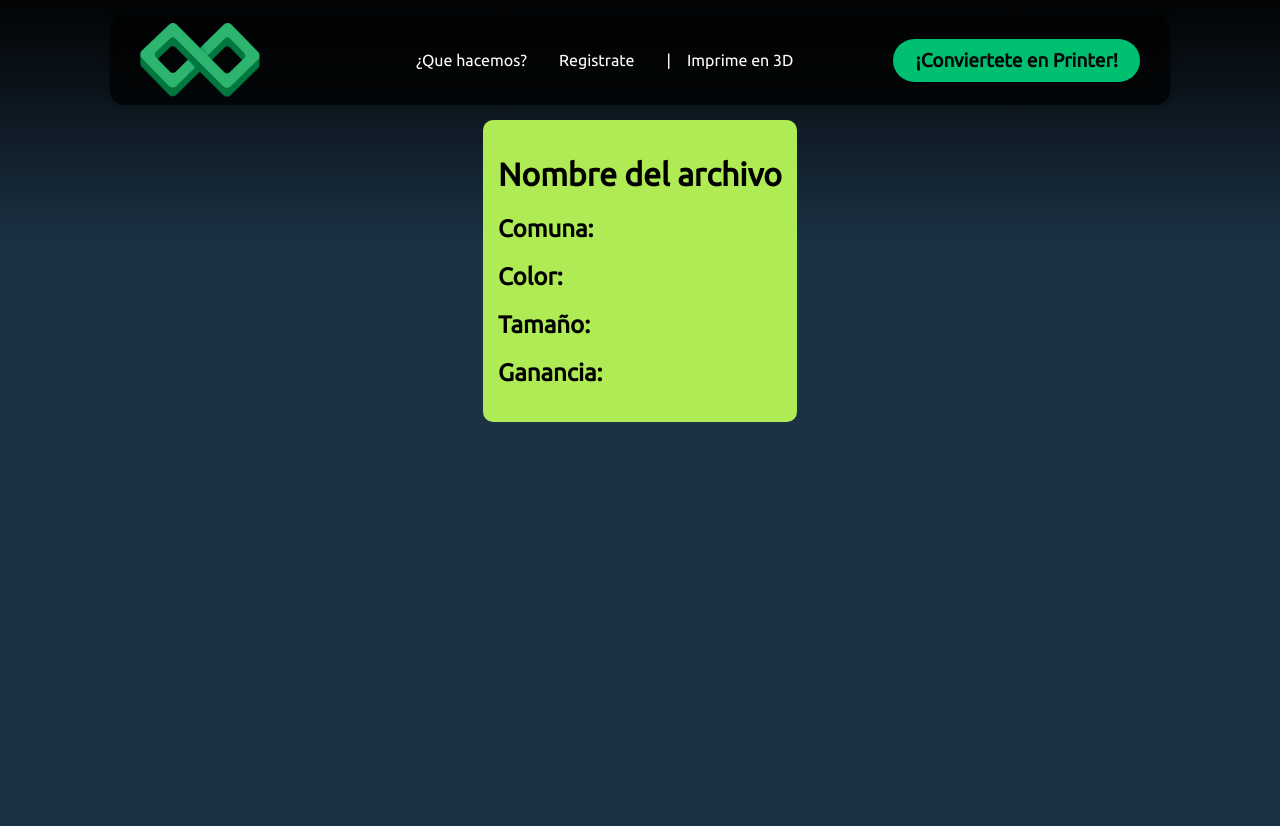
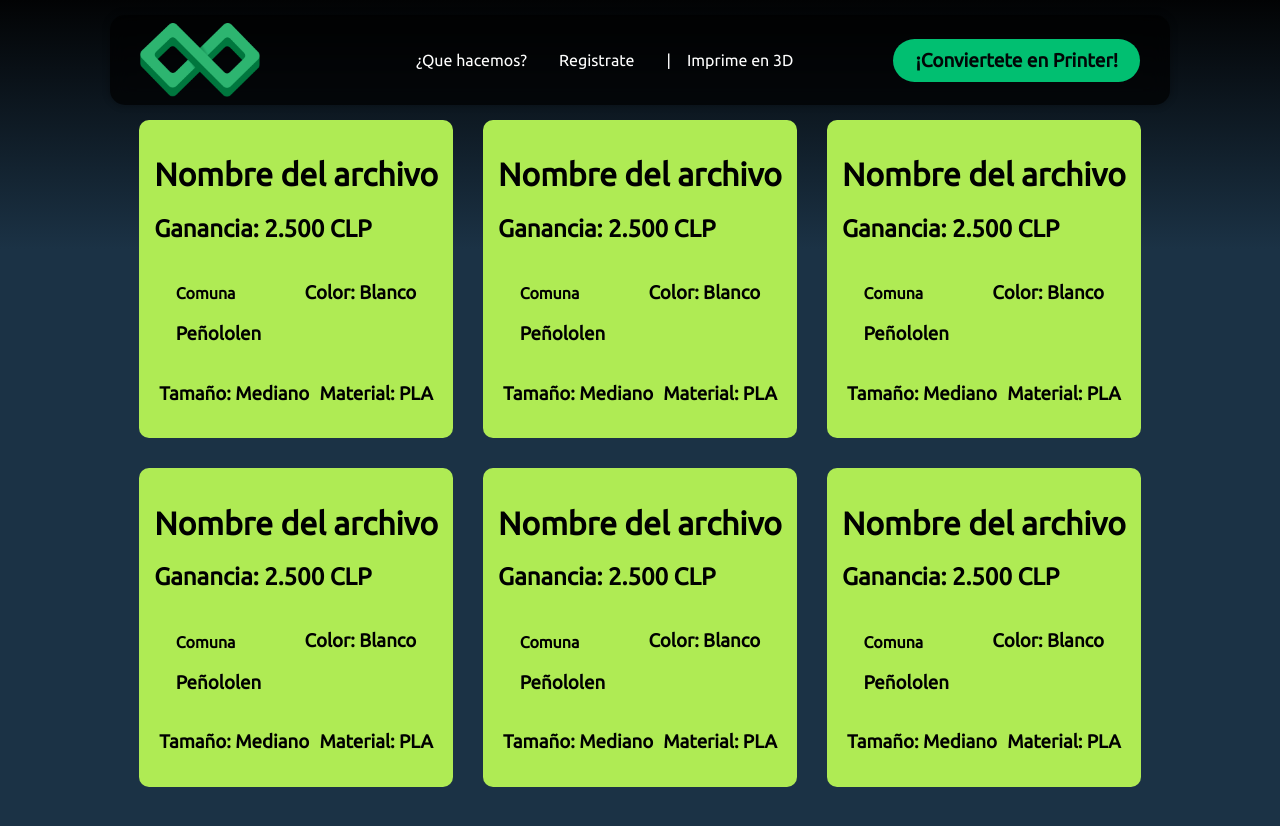
Before and after one commit to agustindiazad/REPOSITORIO-PROYECTO-SEMESTRAL, a React (Create React App) app in the folder frontend2/: page /orders in a window 1280 px wide. Shown: the top 826 px of the page. Built offline with nearby package versions, Linux system fonts and the light colour scheme.

Commit message:
more cards and cards style

```diff
--- a/frontend2/src/pages/Orders/Orders.js
+++ b/frontend2/src/pages/Orders/Orders.js
@@ -33,11 +33,152 @@ function Orders() {
             </header>
             <div className='container' on>
                 <div className='box' onMouseOver={e => handleMouseOver()} onMouseLeave={e => handleMouseLeave()}>
-                    <h1>Nombre del archivo</h1>
-                    <h2>Comuna:</h2>
-                    <h2>Color:</h2>
-                    <h2>Tamaño:</h2>
-                    <h2>Ganancia:</h2>
+                    <div className='box-title'>
+                        <h1>Nombre del archivo</h1>
+                    </div>
+                    <div className='box-content'>
+                        <h2>Ganancia: 2.500 CLP</h2>
+                        <div className='box-info'>
+                            <div className='box-attributes'>
+                                <h4>Comuna</h4>
+                                <h3>Peñololen</h3>
+                            </div>
+                            <h3>Color: Blanco</h3>
+                        </div>
+                        <div className='box-info'>
+
+                            <h3>Tamaño: Mediano</h3>
+                            <h3>Material: PLA</h3>
+                        </div>
+                    </div>
+                    <button className='button' onClick={e => handleButtonClick()}>
+                        Realizar
+                    </button>
+                </div>
+
+
+                <div className='box' onMouseOver={e => handleMouseOver()} onMouseLeave={e => handleMouseLeave()}>
+                    <div className='box-title'>
+                        <h1>Nombre del archivo</h1>
+                    </div>
+                    <div className='box-content'>
+                        <h2>Ganancia: 2.500 CLP</h2>
+                        <div className='box-info'>
+                            <div className='box-attributes'>
+                                <h4>Comuna</h4>
+                                <h3>Peñololen</h3>
+                            </div>
+                            <h3>Color: Blanco</h3>
+                        </div>
+                        <div className='box-info'>
+
+                            <h3>Tamaño: Mediano</h3>
+                            <h3>Material: PLA</h3>
+                        </div>
+                    </div>
+                    <button className='button' onClick={e => handleButtonClick()}>
+                        Realizar
+                    </button>
+                </div>
+
+
+
+                <div className='box' onMouseOver={e => handleMouseOver()} onMouseLeave={e => handleMouseLeave()}>
+                    <div className='box-title'>
+                        <h1>Nombre del archivo</h1>
+                    </div>
+                    <div className='box-content'>
+                        <h2>Ganancia: 2.500 CLP</h2>
+                        <div className='box-info'>
+                            <div className='box-attributes'>
+                                <h4>Comuna</h4>
+                                <h3>Peñololen</h3>
+                            </div>
+                            <h3>Color: Blanco</h3>
+                        </div>
+                        <div className='box-info'>
+
+                            <h3>Tamaño: Mediano</h3>
+                            <h3>Material: PLA</h3>
+                        </div>
+                    </div>
+                    <button className='button' onClick={e => handleButtonClick()}>
+                        Realizar
+                    </button>
+                </div>
+
+
+
+                <div className='box' onMouseOver={e => handleMouseOver()} onMouseLeave={e => handleMouseLeave()}>
+                    <div className='box-title'>
+                        <h1>Nombre del archivo</h1>
+                    </div>
+                    <div className='box-content'>
+                        <h2>Ganancia: 2.500 CLP</h2>
+                        <div className='box-info'>
+                            <div className='box-attributes'>
+                                <h4>Comuna</h4>
+                                <h3>Peñololen</h3>
+                            </div>
+                            <h3>Color: Blanco</h3>
+                        </div>
+                        <div className='box-info'>
+
+                            <h3>Tamaño: Mediano</h3>
+                            <h3>Material: PLA</h3>
+                        </div>
+                    </div>
+                    <button className='button' onClick={e => handleButtonClick()}>
+                        Realizar
+                    </button>
+                </div>
+
+
+
+                <div className='box' onMouseOver={e => handleMouseOver()} onMouseLeave={e => handleMouseLeave()}>
+                    <div className='box-title'>
+                        <h1>Nombre del archivo</h1>
+                    </div>
+                    <div className='box-content'>
+                        <h2>Ganancia: 2.500 CLP</h2>
+                        <div className='box-info'>
+                            <div className='box-attributes'>
+                                <h4>Comuna</h4>
+                                <h3>Peñololen</h3>
+                            </div>
+                            <h3>Color: Blanco</h3>
+                        </div>
+                        <div className='box-info'>
+
+                            <h3>Tamaño: Mediano</h3>
+                            <h3>Material: PLA</h3>
+                        </div>
+                    </div>
+                    <button className='button' onClick={e => handleButtonClick()}>
+                        Realizar
+                    </button>
+                </div>
+
+
+                <div className='box' onMouseOver={e => handleMouseOver()} onMouseLeave={e => handleMouseLeave()}>
+                    <div className='box-title'>
+                        <h1>Nombre del archivo</h1>
+                    </div>
+                    <div className='box-content'>
+                        <h2>Ganancia: 2.500 CLP</h2>
+                        <div className='box-info'>
+                            <div className='box-attributes'>
+                                <h4>Comuna</h4>
+                                <h3>Peñololen</h3>
+                            </div>
+                            <h3>Color: Blanco</h3>
+                        </div>
+                        <div className='box-info'>
+
+                            <h3>Tamaño: Mediano</h3>
+                            <h3>Material: PLA</h3>
+                        </div>
+                    </div>
                     <button className='button' onClick={e => handleButtonClick()}>
                         Realizar
                     </button>
--- a/frontend2/src/pages/Orders/ostyle.css
+++ b/frontend2/src/pages/Orders/ostyle.css
@@ -28,6 +28,12 @@
     transform: scale(1.09);
 }
 
+.box-info {
+    display: flex;
+    flex-direction: row;
+    justify-content: space-around;
+}
+
 .button {
     margin: 30px;
     padding: 12px 30px;
```
